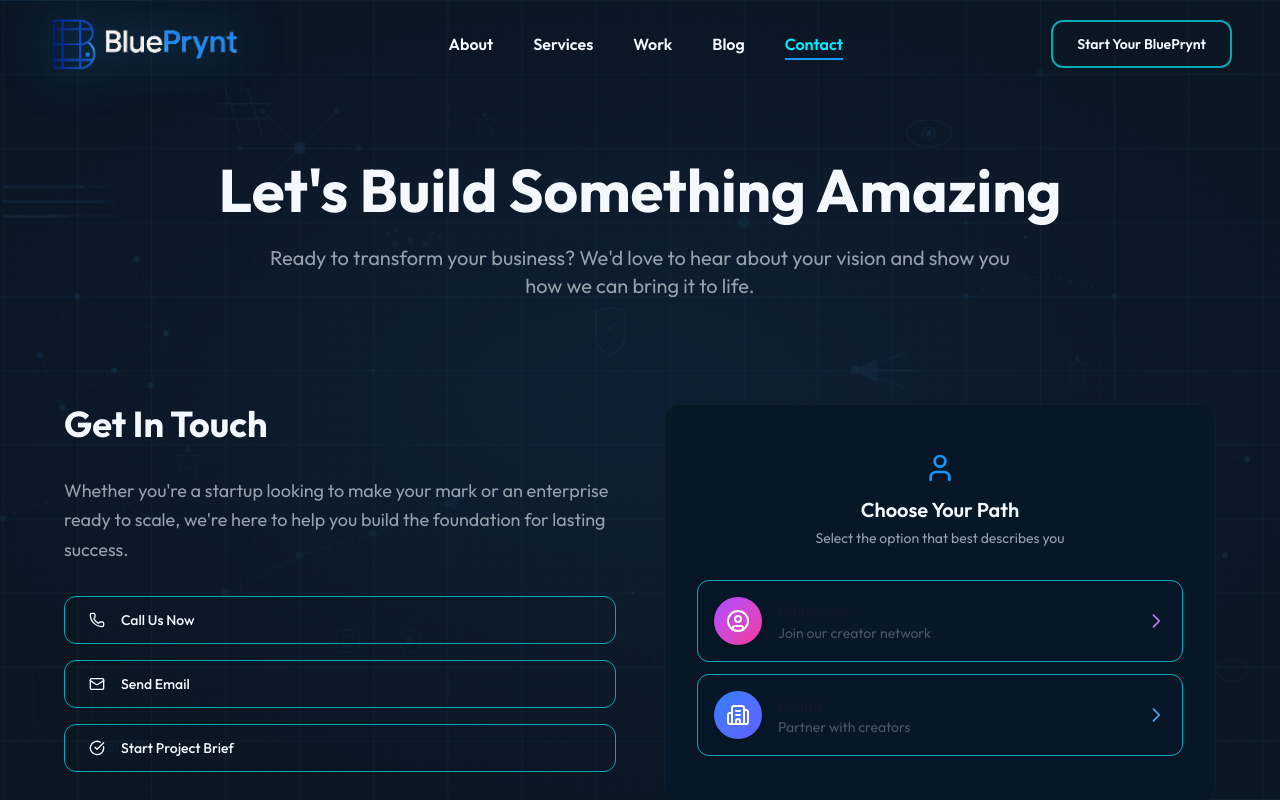
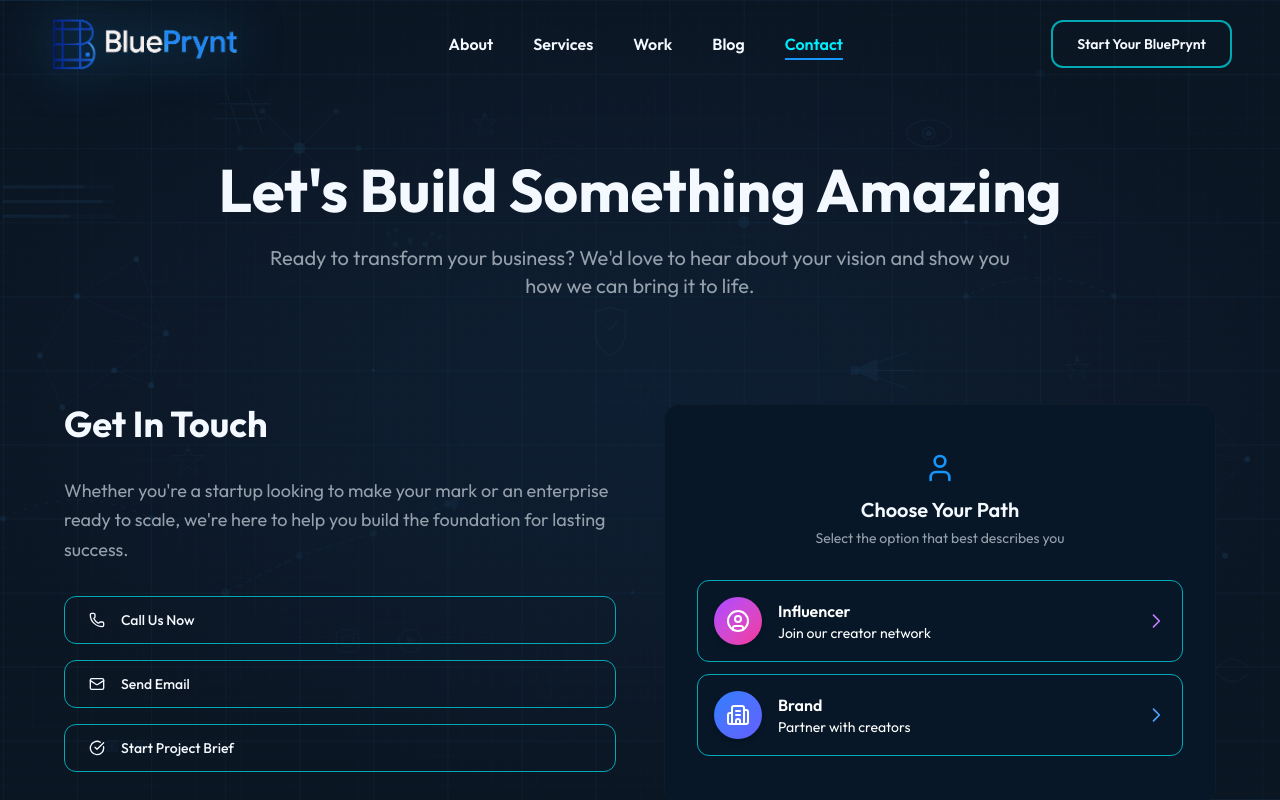
Before and after one commit to Suryodaya27/blp-test, a Next.js app: page /contact in a window 1280 px wide. Shown: the top 800 px of the page. Built offline with nearby package versions, Linux system fonts and the light colour scheme.

Commit message:
change box color

```diff
--- a/app/contact/ContactClient.tsx
+++ b/app/contact/ContactClient.tsx
@@ -80,8 +80,8 @@ function Contact() {
                         <UserCircle className="w-6 h-6 text-white" />
                       </div>
                       <div className="flex-1">
-                        <h4 className="font-semibold text-gray-900 group-hover:text-purple-700 transition-colors">Influencer</h4>
-                        <p className="text-gray-600 text-sm">Join our creator network</p>
+                        <h4 className="font-semibold text-white">Influencer</h4>
+                        <p className="text-white text-sm">Join our creator network</p>
                       </div>
                       <div className="text-purple-400 group-hover:text-purple-600 transition-colors">
                         <svg className="w-5 h-5" fill="none" stroke="currentColor" viewBox="0 0 24 24">
@@ -99,8 +99,8 @@ function Contact() {
                         <Building2 className="w-6 h-6 text-white" />
                       </div>
                       <div className="flex-1">
-                        <h4 className="font-semibold text-gray-900 group-hover:text-blue-700 transition-colors">Brand</h4>
-                        <p className="text-gray-600 text-sm">Partner with creators</p>
+                        <h4 className="font-semibold text-white">Brand</h4>
+                        <p className="text-white text-sm">Partner with creators</p>
                       </div>
                       <div className="text-blue-400 group-hover:text-blue-600 transition-colors">
                         <svg className="w-5 h-5" fill="none" stroke="currentColor" viewBox="0 0 24 24">
```
